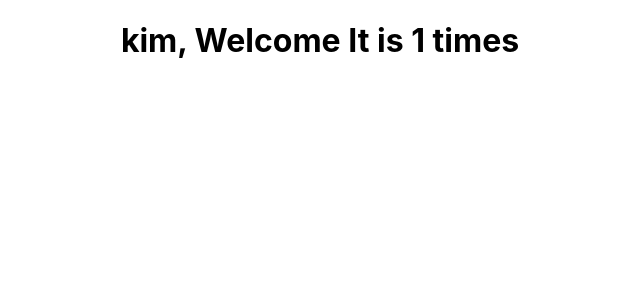
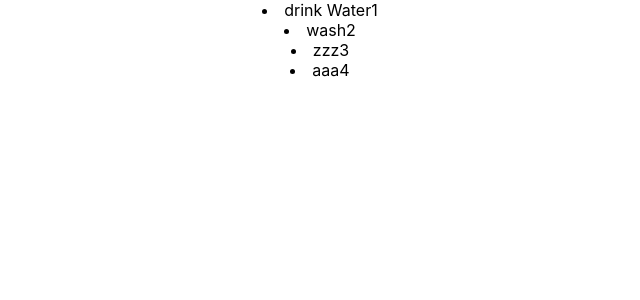
Before and after one commit to Kim-yongbeom/React, a React (Create React App) app in the folder React_practice/my-app/: page / in a window 1280 px wide. Shown: the top 300 px of the page, without its empty margins (320-960 px from the left). Built offline with nearby package versions, Linux system fonts and the light colour scheme.

Commit message:
리스트(map)

```diff
--- a/React_practice/my-app/src/App.js
+++ b/React_practice/my-app/src/App.js
@@ -1,7 +1,8 @@
 // import logo from './logo.svg';
 import './App.css';
 // import Event from './components/2-7.Event/Event'
-import Condition from './components/2-8.ConditionalRendering/Condition';
+import List from './components/2-9.List/List'
+// import Condition from './components/2-8.ConditionalRendering/Condition';
 // import Composition from './components/2-4.Props/Composition';
 // import ClassComponent from './components/2-5.State/ClassComponent';
 // import ClassComponent2 from './components/2-6.LifeCycle/ClassComponent';
@@ -10,7 +11,8 @@ import Condition from './components/2-8.ConditionalRendering/Condition';
 function App() {
   return (
     <div className="App">
-      <Condition/>
+      {<List/>}
+      {/* <Condition/> */}
       {/* <Event/> */}
       {/* <ClassComponent2 /> */}
       {/* <FunctionalComponent/> */}
--- /dev/null
+++ b/React_practice/my-app/src/components/2-9.List/List.jsx
@@ -0,0 +1,32 @@
+import React from 'react'
+
+export default function List() {
+  // const numbers = [1,2,3,4,5]
+  // return (
+  //   <div>
+  //     {numbers.map((item)=><li key={item.toString()}>{item}</li>)}
+  //   </div>
+  // )
+  const todos = [
+    {id: 1, text: 'drink Water'},
+    {id: 2, text: 'wash'},
+    {id: 3, text: 'zzz'},
+    {id: 4, text: 'aaa'},
+  ]
+
+  const Item = (props) => {
+    return <li>{props.text}{props.id}</li>
+  }
+
+  // key를 설정해주지 않으면 워닝뜸(안주면 index를 사용함)
+  // key는 프룹스로 넘어가지 않는다 그래서 id로 넘겨줌
+  const TodoList = todos.map((todo) =>
+    <Item key={todo.id} id={todo.id} text={todo.text} />
+  )
+
+  return (
+    <>
+      {TodoList}
+    </>
+  )
+}
```
